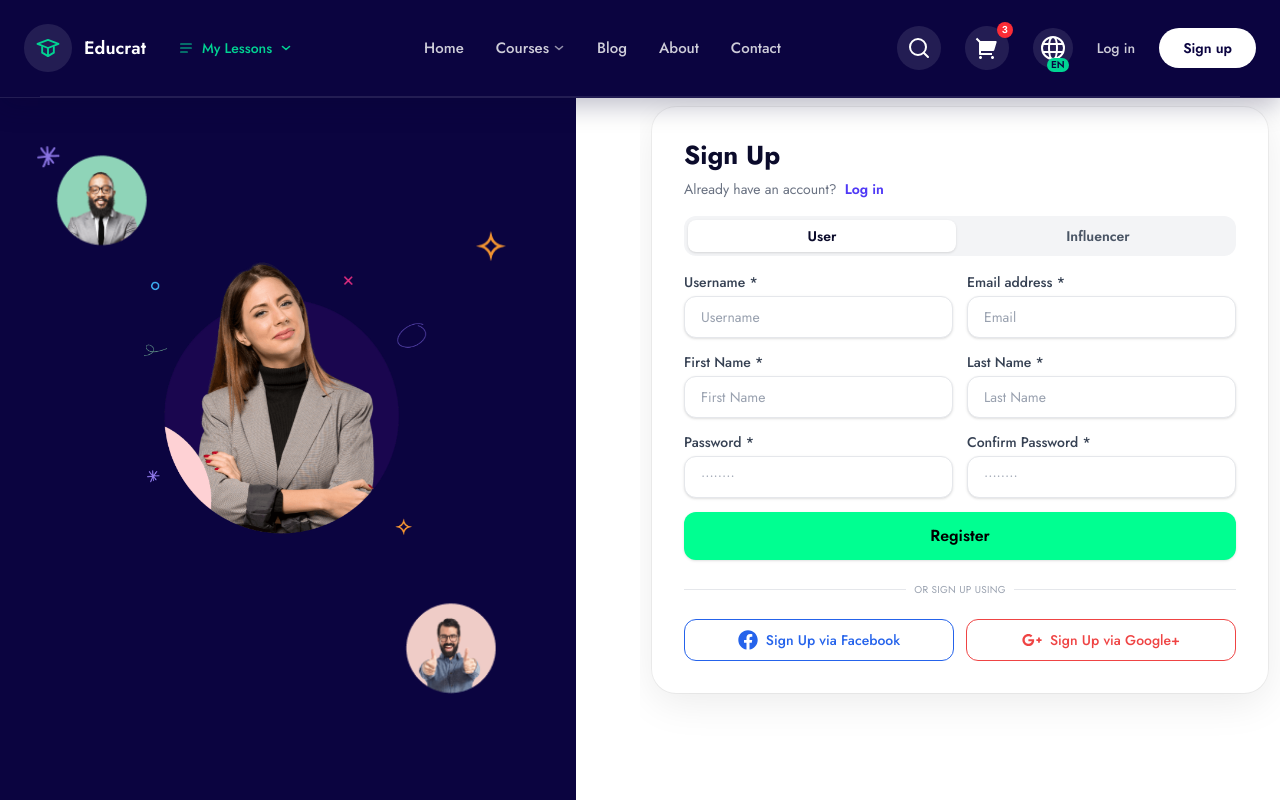
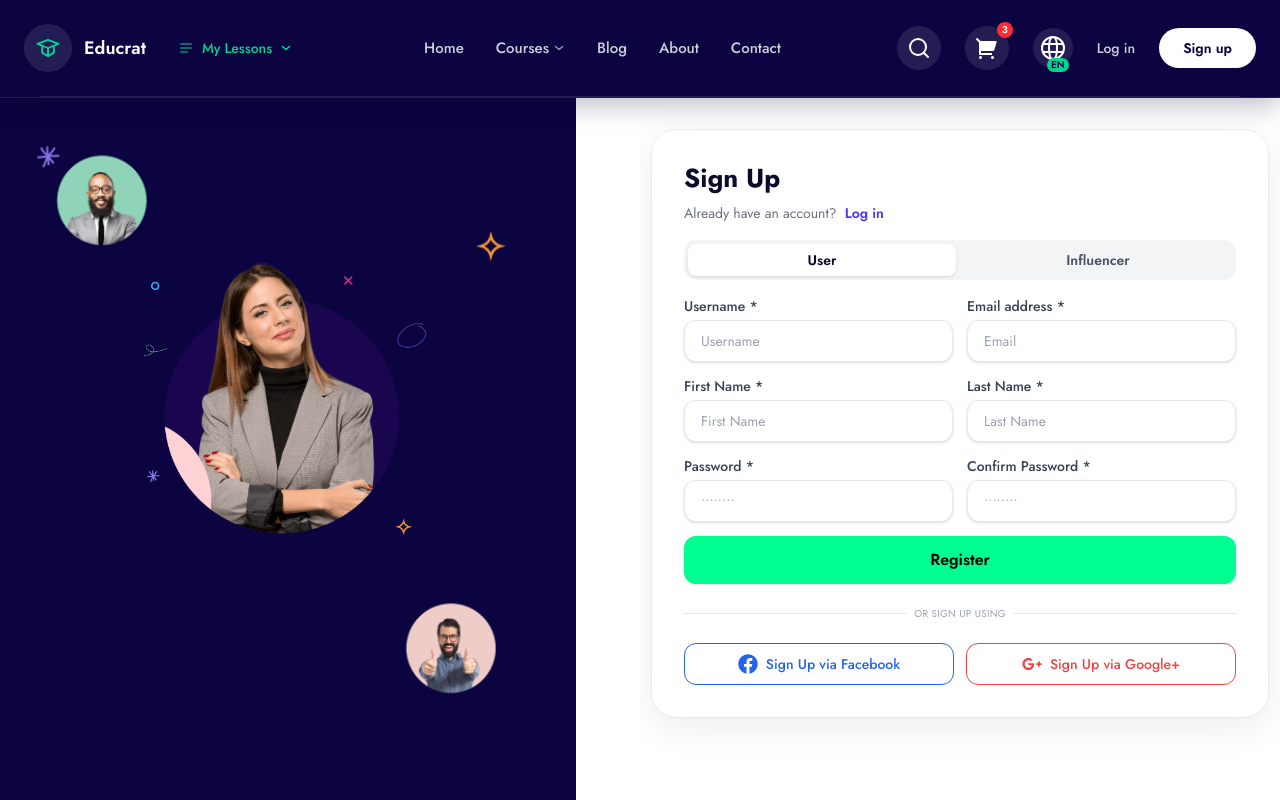
Before and after one commit to AGZ-Team/Courses-Frontend, a Next.js app: page /en/signup in a window 1280 px wide. Built offline with nearby package versions, Linux system fonts and the light colour scheme.

Commit message:
fixes login images and signup form  and media

```diff
--- a/src/app/[locale]/login/page.tsx
+++ b/src/app/[locale]/login/page.tsx
@@ -34,7 +34,7 @@ export default async function LoginPage({params}: PageProps) {
         <div className="relative h-full overflow-hidden">
           {/* moving background image */}
           <Image
-            src="/assets/img/login/bg.png"
+            src="/assets/bg.png"
             alt=""
             fill
             style={{objectFit: 'cover'}}
--- a/src/app/[locale]/signup/page.tsx
+++ b/src/app/[locale]/signup/page.tsx
@@ -65,6 +65,8 @@ export default async function SignupPage({params}: PageProps) {
             className="pointer-events-none absolute left-[-140px] top-1/2 w-[920px] max-w-none -translate-y-1/2 opacity-95 animate-float-slow"
           />
           <LoginDecor side="left" />
+          {/* Cover any sub-pixel seam on the right edge */}
+          <div className="absolute right-0 top-0 z-10 h-full w-[2px] bg-[#0b0440]" />
         </div>
       </div>
 
--- a/src/components/Signup/SignupForm.tsx
+++ b/src/components/Signup/SignupForm.tsx
@@ -54,7 +54,7 @@ export default function SignupForm({isAr, translations: t}: SignupFormProps) {
   };
 
   return (
-    <div className="w-full max-w-7xl rounded-3xl bg-white p-6 shadow-[0_10px_40px_rgba(13,13,18,0.08)] ring-1 ring-black/5 md:p-8">
+    <div className="w-full max-w-7xl rounded-3xl mb-auto mt-[18vw]  lg:mt-[8vw] mx-auto  bg-white p-6 shadow-[0_10px_40px_rgba(13,13,18,0.08)] ring-1 ring-black/5 md:p-8">
       <div className={`${isAr ? 'text-right' : ''}`}>
         <h1 className="mb-2 text-[26px] font-bold leading-tight text-[#0b0b2b]">
           {t.title}
```
